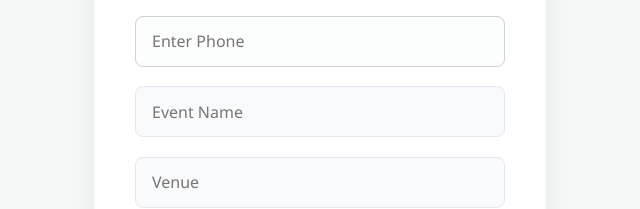
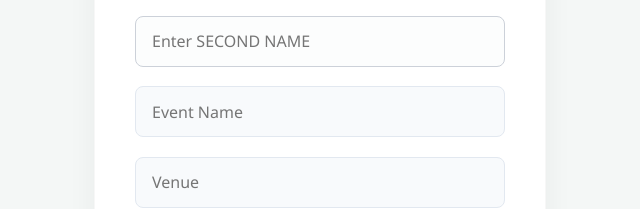
Before and after one commit to BARNABA5/QUICKYY-PASS, a plain HTML site: page booking.html in a window 1280 px wide. Shown: the part 352-561 px from the top of the page, 320-960 px from the left. Drawn offline with Linux system fonts and the light colour scheme.

Commit message:
Add second name input to booking form
Added a second name input field for user booking details.

```diff
--- a/booking.html
+++ b/booking.html
@@ -23,7 +23,7 @@
 
     <!-- USER INPUT -->
     <input type="text" id="userName" placeholder="Enter Name">
-    <input type="text" id="userPhone" placeholder="Enter Phone">
+    <input type="text" id="userSecondName" placeholder="Enter SECOND NAME ">
 
     <input type="text" id="eventName" placeholder="Event Name">
     <input type="text" id="eventVenue" placeholder="Venue">
```
